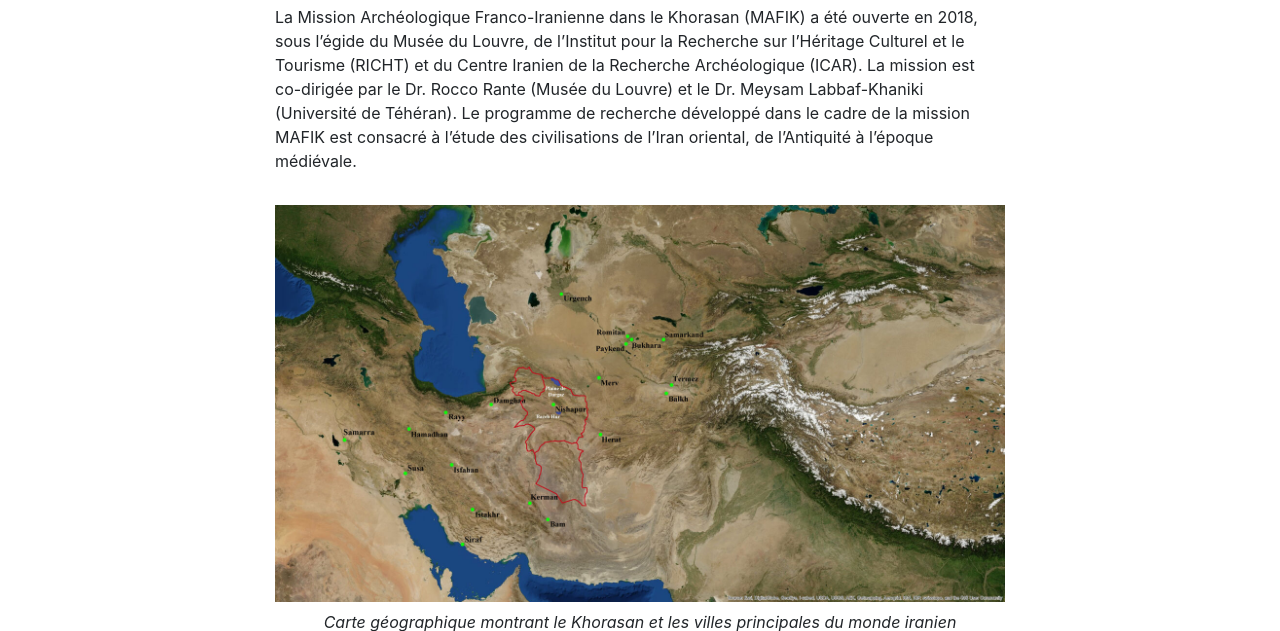
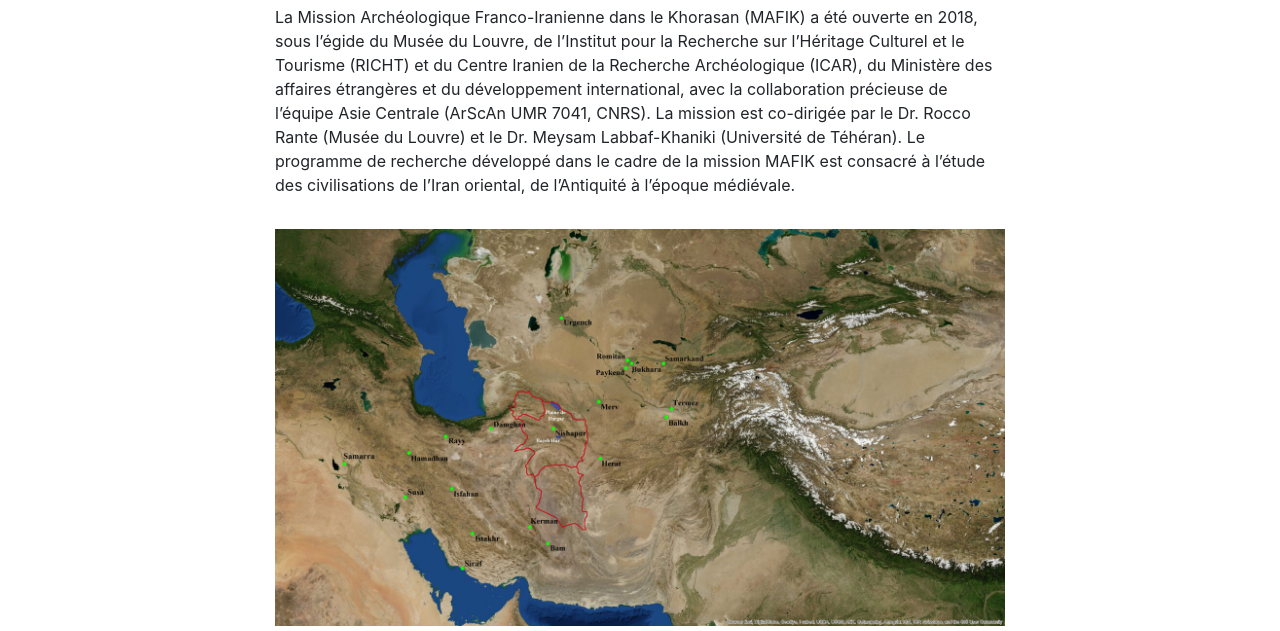
Before and after one commit to bdus-dev/mafik, a plain HTML site: page introduction.html in a window 1280 px wide. Shown: the part 173-804 px from the top of the page. Drawn offline with nearby package versions, Linux system fonts and the light colour scheme.

Commit message:
Update introduction.html

```diff
--- a/introduction.html
+++ b/introduction.html
@@ -62,7 +62,7 @@
             <div class="row">
                 <div class="col-sm-8 offset-sm-2">
                     <h1>Introduction</h1>
-                    <p>La Mission Archéologique Franco-Iranienne dans le Khorasan (MAFIK) a été ouverte en 2018, sous l’égide du Musée du Louvre, de l’Institut pour la Recherche sur l’Héritage Culturel et le Tourisme (RICHT) et du Centre Iranien de la Recherche Archéologique (ICAR). La mission est co-dirigée par le Dr. Rocco Rante (Musée du Louvre) et le Dr. Meysam Labbaf-Khaniki (Université de Téhéran). Le programme de recherche développé dans le cadre de la mission MAFIK est consacré à l’étude des civilisations de l’Iran oriental, de l’Antiquité à l’époque médiévale.</p>
+                    <p>La Mission Archéologique Franco-Iranienne dans le Khorasan (MAFIK) a été ouverte en 2018, sous l’égide du Musée du Louvre, de l’Institut pour la Recherche sur l’Héritage Culturel et le Tourisme (RICHT) et du Centre Iranien de la Recherche Archéologique (ICAR), du Ministère des affaires étrangères et du développement international, avec la collaboration précieuse de l’équipe Asie Centrale (ArScAn UMR 7041, CNRS). La mission est co-dirigée par le Dr. Rocco Rante (Musée du Louvre) et le Dr. Meysam Labbaf-Khaniki (Université de Téhéran). Le programme de recherche développé dans le cadre de la mission MAFIK est consacré à l’étude des civilisations de l’Iran oriental, de l’Antiquité à l’époque médiévale.</p>
 
                     <figure>
                         <a href="img/image1.jpg" data-fancybox data-caption="Carte géographique montrant le Khorasan et les villes principales du monde iranien">
```
